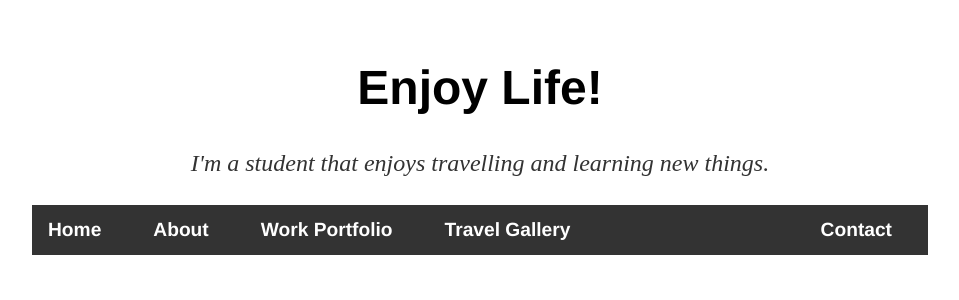
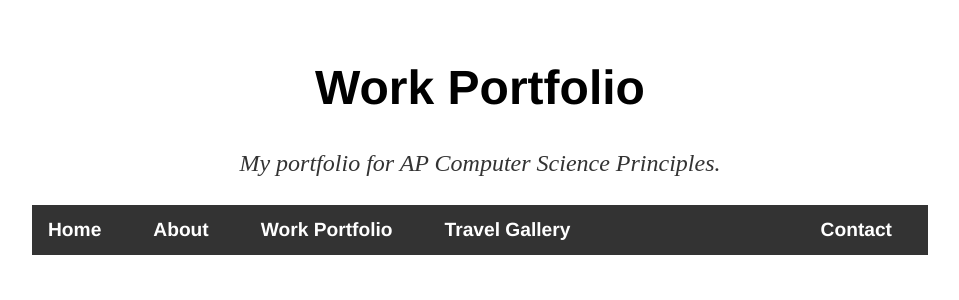
Before and after one commit to CNakano7/CNakano7.github.io, a Jekyll site: the page Work Portfolio/index.html, which Jekyll copies as it is, in a window 1280 px wide. Shown: the top 300 px of the page, without its empty margins (160-1119 px from the left). Built offline with Jekyll 4.4.1, drawn with Linux system fonts in a browser that asks for light colours.

Commit message:
Update index.html

```diff
--- a/Work Portfolio/index.html
+++ b/Work Portfolio/index.html
@@ -7,8 +7,8 @@
 
 	<body>
 
-<h1 style="text-align:center;">Enjoy Life!</h1>
-		<p style="text-align:center;"><i>I'm a student that enjoys travelling and learning new things.</i></p>
+<h1 style="text-align:center;">Work Portfolio</h1>
+		<p style="text-align:center;"><i>My portfolio for AP Computer Science Principles.</i></p>
 
 </body>
 	<body>
```
